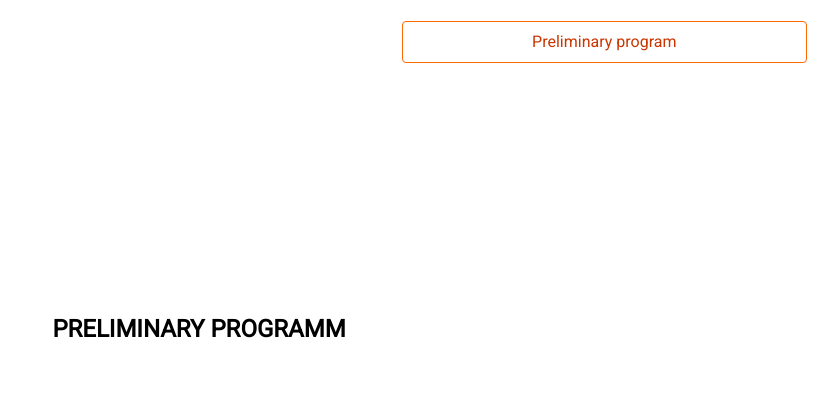
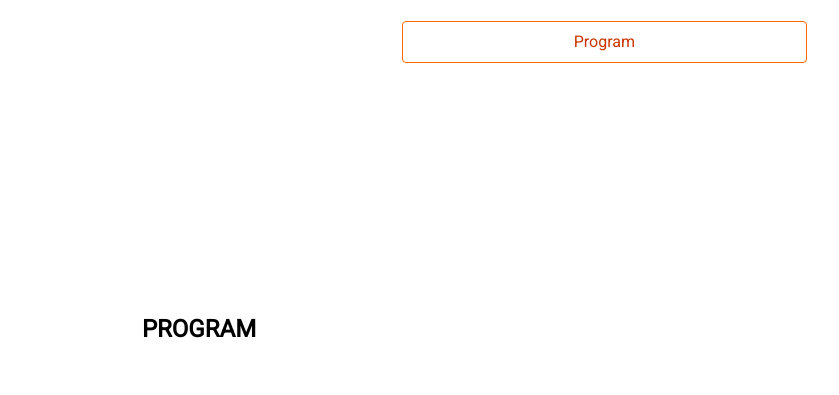
Before and after one commit to j-salins/cto, a website: page index.html in a window 1280 px wide. Shown: the part 1769-2164 px from the top of the page, 441-1280 px from the left. Drawn offline with Linux system fonts and the light colour scheme.

Commit message:
Add files via upload

```diff
--- a/index.html
+++ b/index.html
@@ -14,7 +14,7 @@
 			style="background-image: url(cto_header_bg.png);">
 			<div class="flex flex-row">
 				<div class="w-full xl:w-2/3 xl:mt-28 p-10 mb-10">
-					<h1 class="text-2xl font-semibold">RIGA EAST HOSPITAL</h1>
+					<h1 class="text-2xl font-semibold antialiased md:subpixel-antialiased">RIGA EAST HOSPITAL</h1>
 					<h1 class="text-2xl font-semibold text-orange-500 pb-5">APRIL 10–11, 2025</h1>
 					<p class="text-gray-800 italic">
 						Dear Colleagues! <br />
@@ -199,7 +199,7 @@
 							<br>
 							<a href="#programm"
 								class="block text-center p-4 w-full bg-transparent hover:bg-orange-500 text-orange-700 hover:text-white py-2 px-4 border border-orange-500 hover:border-transparent rounded">
-								Preliminary program
+								Program
 							</a>
 
 						</div>
@@ -211,7 +211,7 @@
 	<section>
 		<div id="programm" class="container mx-auto w-full max-w-7xl p-4 md:p-8 bg-white pt-20">
 			<div>
-				<h1 class="text-2xl font-bold text-center mb-24">PRELIMINARY PROGRAMM</h1><br>
+				<h1 class="text-2xl font-bold text-center mb-24">PROGRAM</h1><br>
 				<div class="flex flex-col lg:flex-row  gap-x-20">
 					<div class="xl:w-1/2 w-full flex flex-col gap-y-6 mb-20">
 						<h3 class="text-xl font-bold">Day 1, April 10</h3>
```
Also changed, not shown: output.css.
